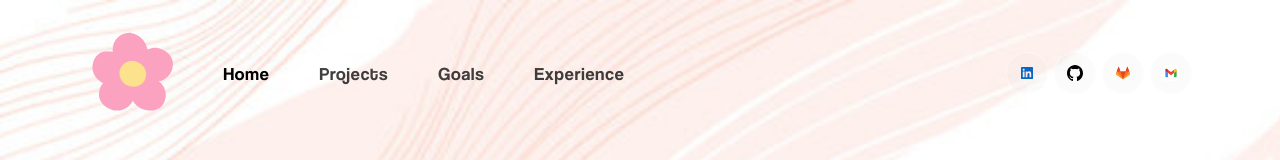
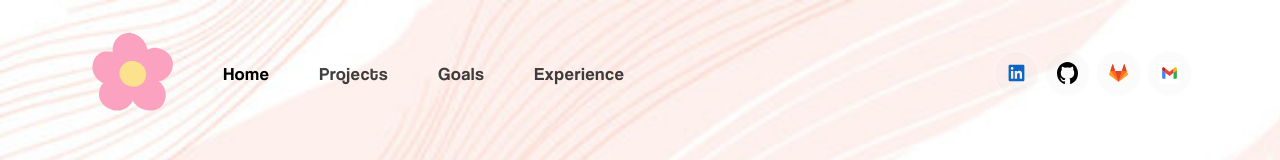
Before and after one commit to luciabrown/LuciaWebsite, a React (Create React App) app: page / in a window 1280 px wide. Shown: the top 160 px of the page. Built offline with nearby package versions, Linux system fonts and the light colour scheme.

Commit message:
Edit tab name in index.html to not show "React App", instead show "Lucia's Website"

```diff
--- a/public/index.html
+++ b/public/index.html
@@ -11,7 +11,7 @@
     />
     <link rel="apple-touch-icon" href="%PUBLIC_URL%/logo192.png" />
     <link rel="manifest" href="%PUBLIC_URL%/manifest.json" />
-    <title>React App</title>
+    <title>Lucia's Website</title>
   </head>
   <body>
     <noscript>You need to enable JavaScript to run this app.</noscript>
--- a/src/App.css
+++ b/src/App.css
@@ -123,8 +123,8 @@ span.navbar-text {
     margin-left: 14px;
 }
 .social-icon a {
-    width: 42px;
-    height: 42px;
+    width: 45px;
+    height: 45px;
     background: rgba(217, 217, 217, 0.1);
     display: inline-flex;
     border-radius: 50%;
@@ -136,8 +136,8 @@ span.navbar-text {
 }
 .social-icon a::before {
     content: "";
-    width: 42px;
-    height: 42px;
+    width: 45px;
+    height: 45px;
     position: absolute;
     background-color: #ffffff;
     border-radius: 50%;
@@ -148,23 +148,12 @@ span.navbar-text {
     transform: scale(1);
 }
 .social-icon a img {
-	width: 40%;
+	width: 50%;
 	z-index: 1;
 	transition: 0.3s ease-in-out;
 }
 .social-icon a:hover img {
 	filter: brightness(0) saturate(100%) invert(0%) sepia(7%) saturate(98%) hue-rotate(346deg) brightness(95%) contrast(86%);
-}
-.navbar-text button {
-  font-weight: 500;
-  color: #fff;
-  border: 1px solid #ff6e6e;
-  padding: 18px 34px;
-  font-size: 18px;
-  margin-left: 18px;
-	position: relative;
-	background-color: transparent;
-	transition: 0.3s ease-in-out;
 }
 .navbar-text button span {
   z-index: 1;
--- a/src/components/Experience.js
+++ b/src/components/Experience.js
@@ -1,5 +1,4 @@
 import { Container, Row, Col, Tab, Nav } from "react-bootstrap";
-import colorSharp2 from "../assets/img/color-sharp2.png";
 import 'animate.css';
 import TrackVisibility from 'react-on-screen';
 
--- a/src/components/Goals.js
+++ b/src/components/Goals.js
@@ -1,5 +1,4 @@
 import { Container, Row, Col, Tab, Nav } from "react-bootstrap";
-import colorSharp2 from "../assets/img/color-sharp2.png";
 import 'animate.css';
 import TrackVisibility from 'react-on-screen';
 
```
Also changed, not shown: public/logo192.png (deleted), public/logo512.png (deleted).
